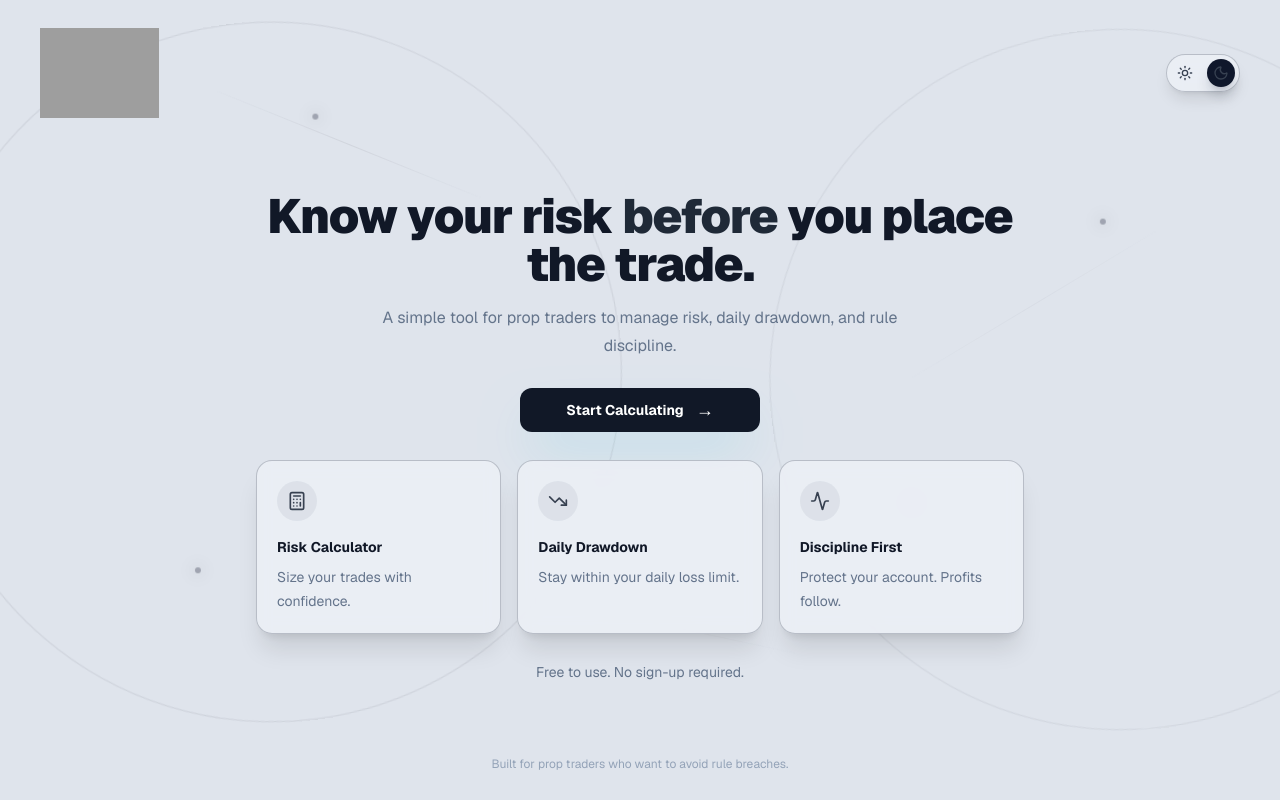
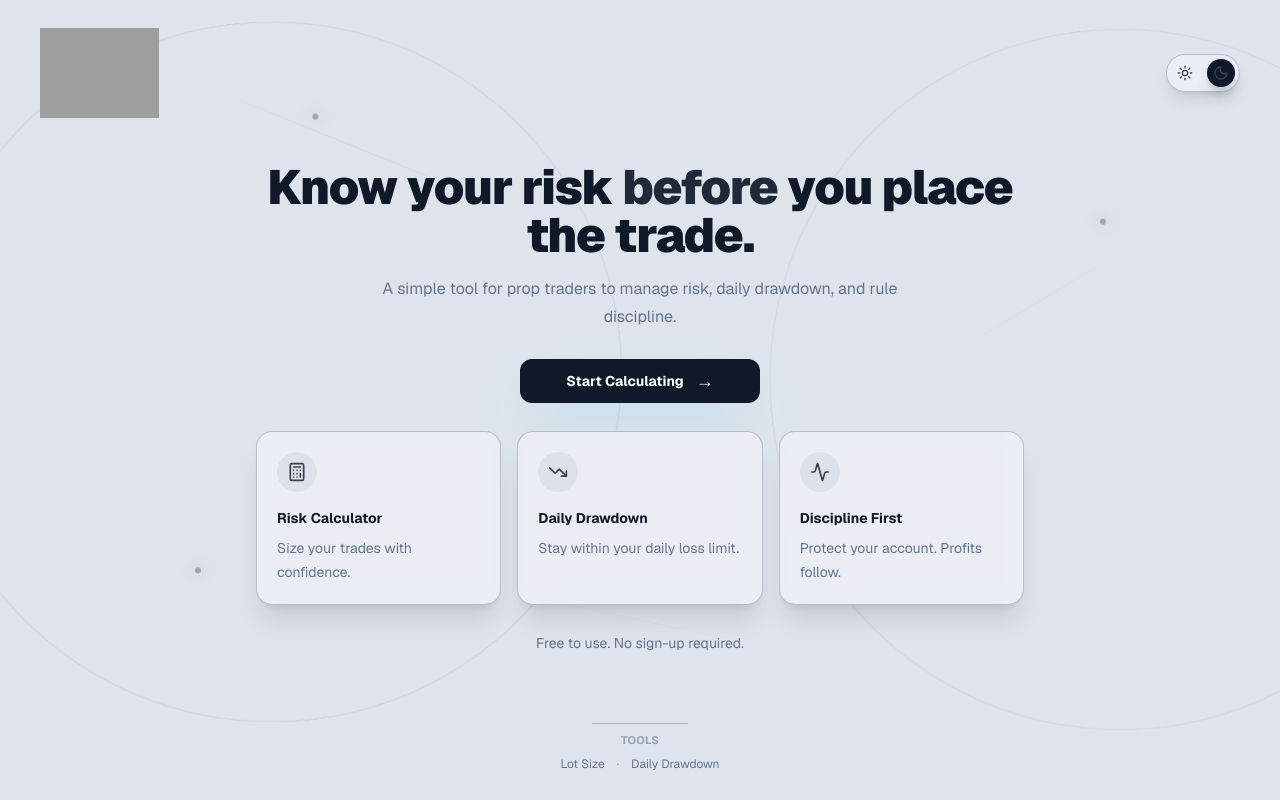
Before and after one commit to BREW45Z/prop-pilot, a Next.js app: page / in a window 1280 px wide. Built offline with nearby package versions, Linux system fonts and the light colour scheme; grey boxes are pictures that could not be loaded.

Commit message:
Add PWA manifest and footer links to calculator pages
- Add app/manifest.ts so Prop Pilot is installable (Add to Home Screen)
- Reference the manifest from root layout metadata
- Add landing footer Tools links to the lot size and drawdown pages
  for internal linking and SEO crawlability

```diff
--- a/app/layout.tsx
+++ b/app/layout.tsx
@@ -20,6 +20,7 @@ export const metadata: Metadata = {
   metadataBase: new URL("https://apropilot.com"),
   title,
   description,
+  manifest: "/manifest.webmanifest",
   icons: {
     icon: "/brand/prop_pilot_approved_dual_mode_asset_pack/favicon-64-dark.png",
     apple:
--- /dev/null
+++ b/app/manifest.ts
@@ -0,0 +1,26 @@
+import type { MetadataRoute } from "next";
+
+export default function manifest(): MetadataRoute.Manifest {
+  return {
+    name: "Prop Pilot",
+    short_name: "Prop Pilot",
+    description:
+      "A simple risk and drawdown toolkit for disciplined prop traders.",
+    start_url: "/",
+    display: "standalone",
+    background_color: "#050914",
+    theme_color: "#050914",
+    icons: [
+      {
+        src: "/brand/prop_pilot_approved_dual_mode_asset_pack/icon-192-dark.png",
+        sizes: "192x192",
+        type: "image/png",
+      },
+      {
+        src: "/brand/prop_pilot_approved_dual_mode_asset_pack/icon-512-dark.png",
+        sizes: "512x512",
+        type: "image/png",
+      },
+    ],
+  };
+}
--- a/components/PropPilotWizard.tsx
+++ b/components/PropPilotWizard.tsx
@@ -22,6 +22,7 @@ import {
   TrendingDown,
 } from "lucide-react";
 import Image from "next/image";
+import Link from "next/link";
 import { useEffect, useRef, useState } from "react";
 
 type ActiveTool = "risk" | "drawdown";
@@ -841,8 +842,26 @@ Calculated with Prop Pilot`;
             </p>
           </div>
 
-          <footer className="text-center text-xs text-[var(--text-faint)]">
-            Built for prop traders who want to avoid rule breaches.
+          <footer className="grid justify-items-center gap-2 pt-6 text-center">
+            <span className="h-px w-24 bg-[var(--border-soft)]" />
+            <p className="text-[11px] font-bold uppercase tracking-wide text-[var(--text-faint)]">
+              Tools
+            </p>
+            <p className="flex flex-wrap items-center justify-center gap-x-3 gap-y-1 text-xs text-[var(--text-muted)]">
+              <Link
+                href="/lot-size-calculator"
+                className="transition hover:text-cyan-300"
+              >
+                Lot Size
+              </Link>
+              <span className="text-[var(--text-faint)]">·</span>
+              <Link
+                href="/prop-firm-drawdown-calculator"
+                className="transition hover:text-cyan-300"
+              >
+                Daily Drawdown
+              </Link>
+            </p>
           </footer>
         </div>
       ) : (
```
